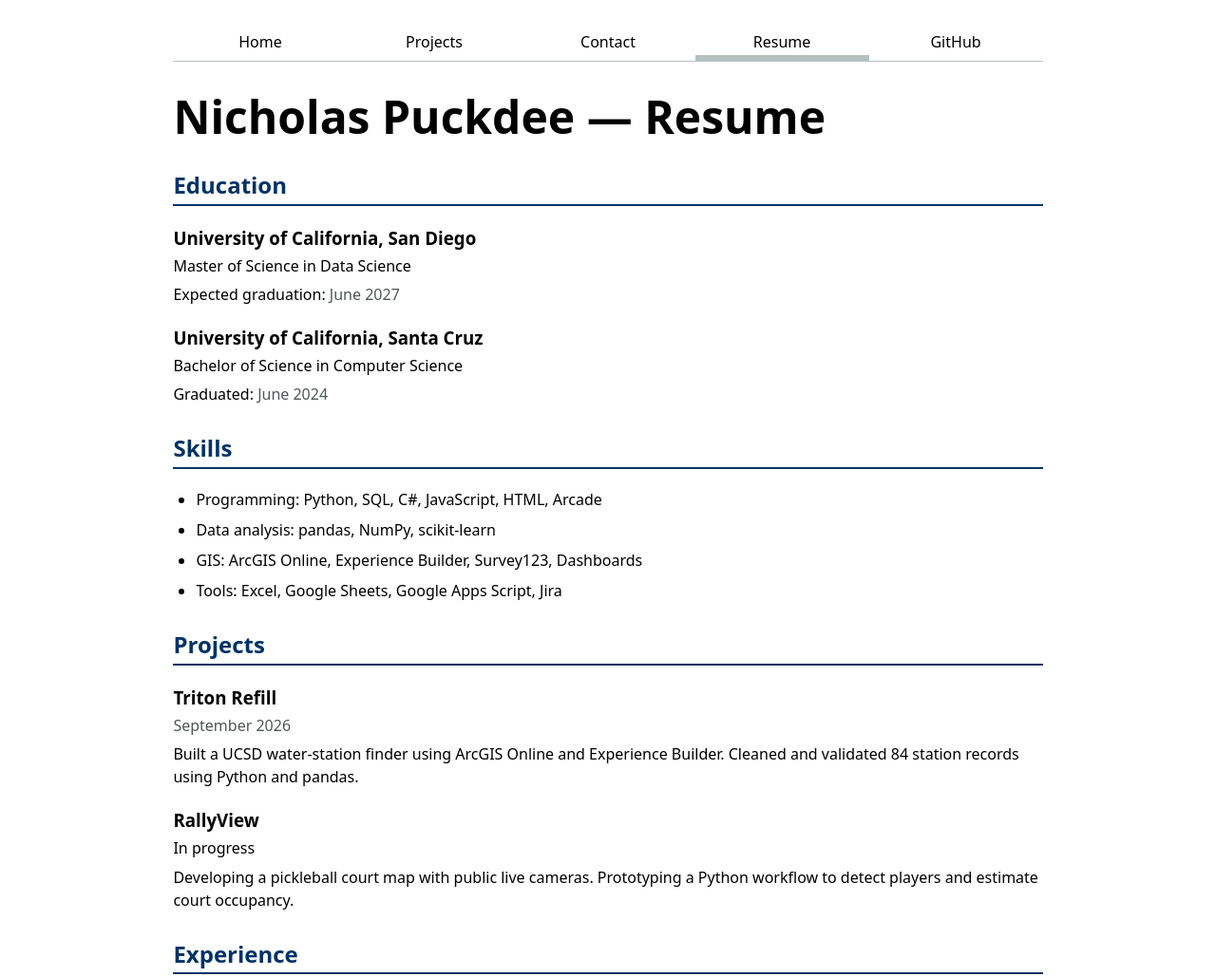
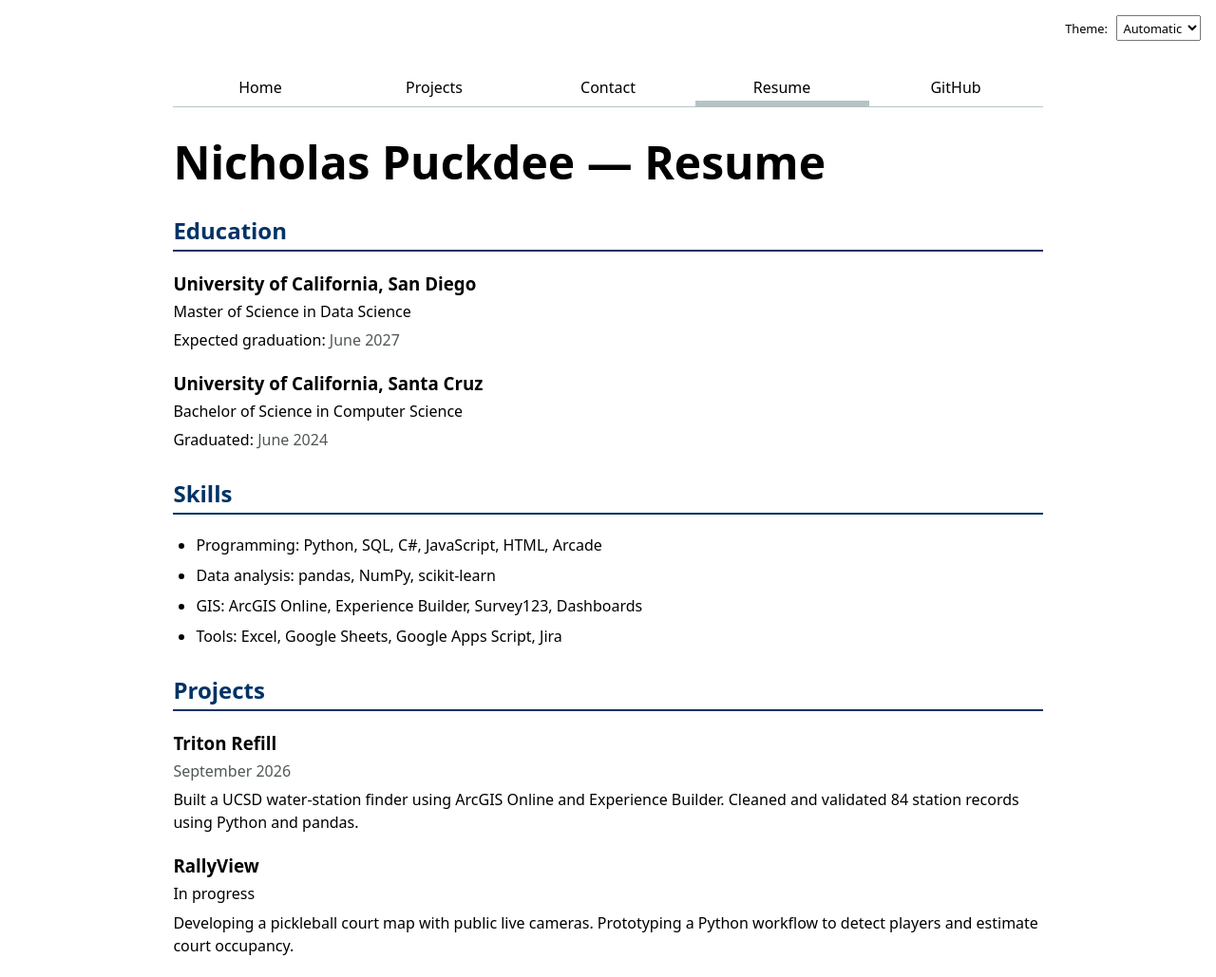
Before and after one commit to ppuckdee/lab-1, a plain HTML site: page resume/index.html in a window 1280 px wide. Shown: the top 1029 px of the page at 95% size. Drawn offline with Linux system fonts and the light colour scheme.

Commit message:
Complete Lab 3 navigation and persistent themes

```diff
--- /dev/null
+++ b/global.js
@@ -0,0 +1,79 @@
+console.log("IT'S ALIVE!");
+
+// Find the site root using this JavaScript file's location.
+const BASE_URL = new URL('.', import.meta.url);
+
+const pages = [
+    { url: '', title: 'Home' },
+    { url: 'projects/', title: 'Projects' },
+    { url: 'contact/', title: 'Contact' },
+    { url: 'resume/', title: 'Resume' },
+    { url: 'https://github.com/ppuckdee', title: 'GitHub' },
+];
+
+// Treat /projects/ and /projects/index.html as the same page.
+function pagePath(pathname) {
+    return pathname.replace(/\/index\.html$/, '/');
+}
+
+// Build the navigation.
+const nav = document.createElement('nav');
+nav.setAttribute('aria-label', 'Main navigation');
+document.body.prepend(nav);
+
+for (const page of pages) {
+    const link = document.createElement('a');
+    link.href = new URL(page.url, BASE_URL).href;
+    link.textContent = page.title;
+
+    if (link.origin === location.origin) {
+        if (pagePath(link.pathname) === pagePath(location.pathname)) {
+            link.classList.add('current');
+            link.setAttribute('aria-current', 'page');
+        }
+    } else {
+        link.target = '_blank';
+        link.rel = 'noopener noreferrer';
+    }
+
+    nav.append(link);
+}
+
+// Add the theme selector.
+document.body.insertAdjacentHTML('afterbegin', `
+    <label class="color-scheme">
+        Theme:
+        <select name="color-scheme">
+            <option value="light dark">Automatic</option>
+            <option value="light">Light</option>
+            <option value="dark">Dark</option>
+        </select>
+    </label>
+`);
+
+const select = document.querySelector('.color-scheme select');
+const colorSchemes = ['light dark', 'light', 'dark'];
+
+function setColorScheme(value) {
+    const scheme = colorSchemes.includes(value) ? value : 'light dark';
+    document.documentElement.style.setProperty('color-scheme', scheme);
+    select.value = scheme;
+}
+
+// Restore the saved preference when the page loads.
+try {
+    setColorScheme(localStorage.getItem('colorScheme'));
+} catch {
+    setColorScheme('light dark');
+}
+
+// Apply and save each new selection.
+select.addEventListener('input', (event) => {
+    setColorScheme(event.target.value);
+
+    try {
+        localStorage.setItem('colorScheme', event.target.value);
+    } catch {
+        // Theme switching still works if browser storage is blocked.
+    }
+});
--- a/resume/index.html
+++ b/resume/index.html
@@ -5,16 +5,9 @@
     <meta name="viewport" content="width=device-width, initial-scale=1.0">
     <title>Resume | Nicholas Puckdee</title>
     <link rel="stylesheet" href="../style.css">
+    <script type="module" src="../global.js"></script>
 </head>
 <body class="resume">
-    <nav>
-        <a href="../index.html">Home</a>
-        <a href="../projects/index.html">Projects</a>
-        <a href="../contact/index.html">Contact</a>
-        <a href="../resume/index.html" class="current">Resume</a>
-        <a href="https://github.com/ppuckdee" target="_blank">GitHub</a>
-      </nav>
-
       <h1>Nicholas Puckdee — Resume</h1>
       <section>
         <h2>Education</h2>
--- a/style.css
+++ b/style.css
@@ -134,3 +134,59 @@ h1, h2, h3, h4, h5, h6 {
     color: oklch(45% 2% 200);
     font-variant-numeric: tabular-nums;
 }
+
+/* Lab 3: light and dark themes */
+html {
+    color-scheme: light dark;
+    --color-accent: light-dark(#003366, #8fc8ff);
+    accent-color: var(--color-accent);
+}
+
+body {
+    padding-top: 4rem;
+    background: Canvas;
+    color: CanvasText;
+}
+
+/* Theme dropdown */
+.color-scheme {
+    position: absolute;
+    top: 1rem;
+    right: 1rem;
+    font-size: 80%;
+}
+
+.color-scheme select {
+    margin-left: 0.35rem;
+    padding: 0.2em;
+}
+
+select {
+    font: inherit;
+}
+
+/* Navigation colors */
+nav {
+    --border-color: oklch(50% 10% 200 / 40%);
+    border-bottom: 1px solid var(--border-color);
+}
+
+nav a.current {
+    border-bottom: 0.4em solid var(--border-color);
+}
+
+nav a:hover {
+    background-color: color-mix(
+        in oklch,
+        var(--color-accent),
+        Canvas 85%
+    );
+}
+
+/* Keep resume dates readable in both themes */
+.resume time {
+    color: light-dark(
+        oklch(45% 2% 200),
+        oklch(78% 2% 200)
+    );
+}
```
Also changed, not shown: contact/index.html (+1 -7 lines), index.html (+1 -7 lines), projects/index.html (+1 -7 lines).
